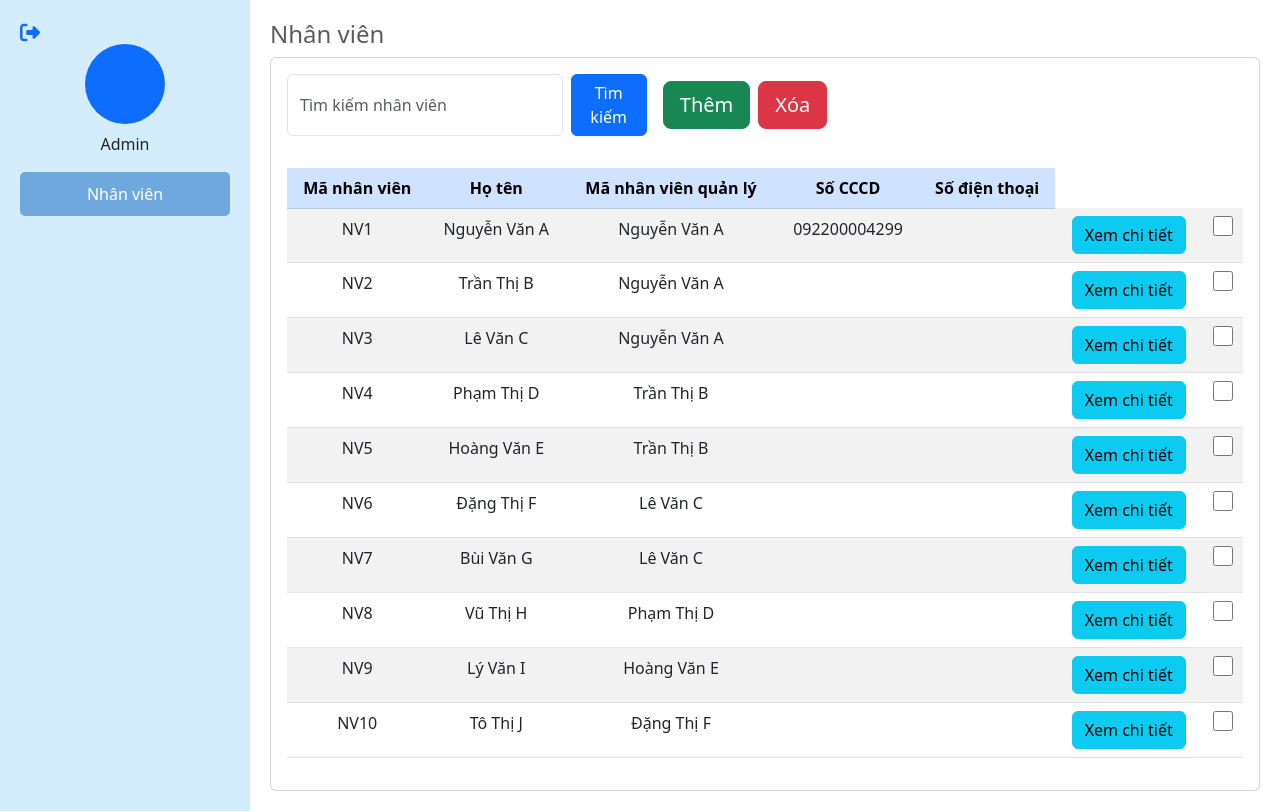
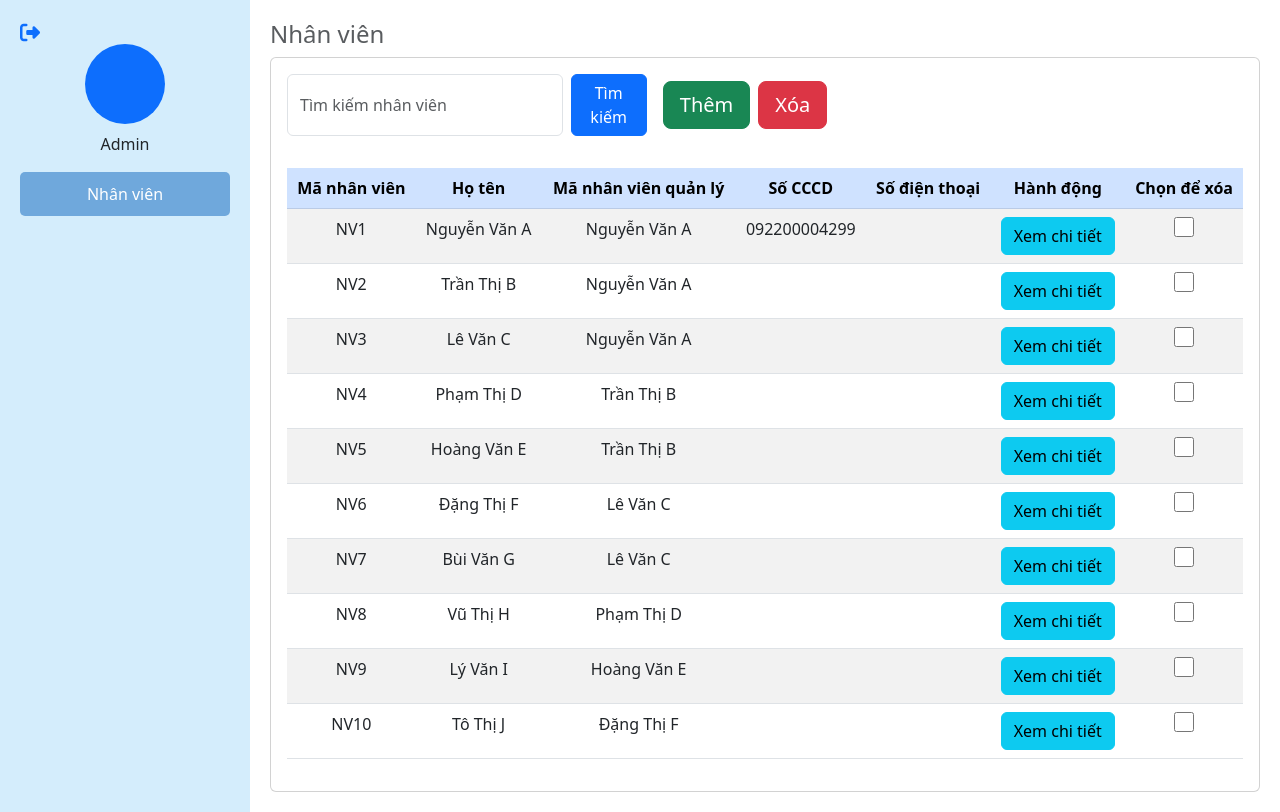
Before and after one commit to MyPhungg/Handwritten-Signature-Verification, a Flask app: page /admin/nhanvien in a window 1280 px wide. Run offline with Flask 3, Linux system fonts and the light colour scheme; data comes from the database, SQL or seed files in the repository; parts of the project's set-up code (start-up, migrations or seed data) failed here and were passed over.

Commit message:
Update NhanVien.html

```diff
--- a/MainCode/templates/admin/NhanVien.html
+++ b/MainCode/templates/admin/NhanVien.html
@@ -55,6 +55,8 @@
                             <th>Mã nhân viên quản lý</th>
                             <th>Số CCCD</th>
                             <th>Số điện thoại</th>
+                            <th>Hành động</td>
+                            <th>Chọn để xóa</td>
                         </tr>
                     </thead>
                     <tbody>
```
